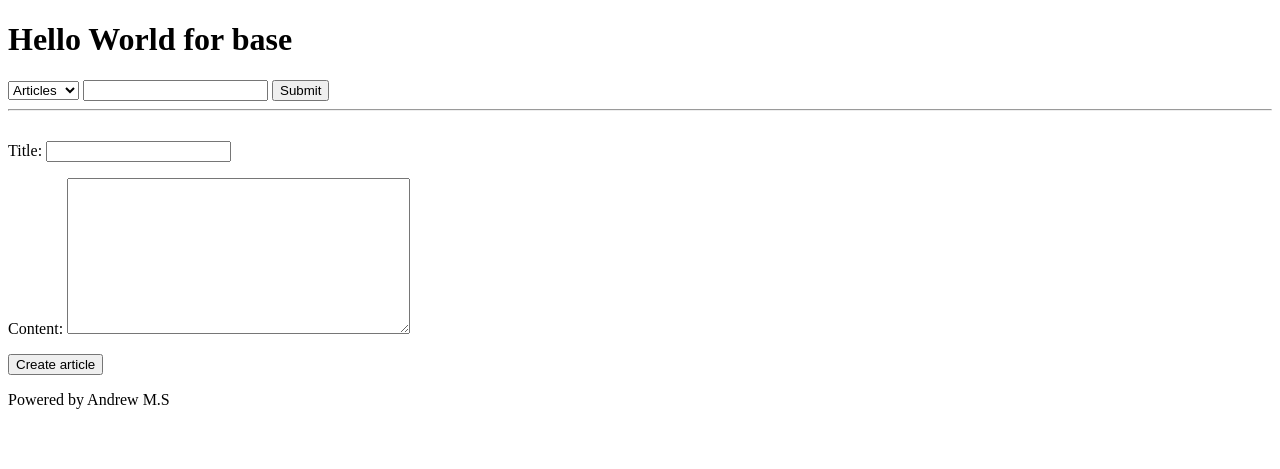
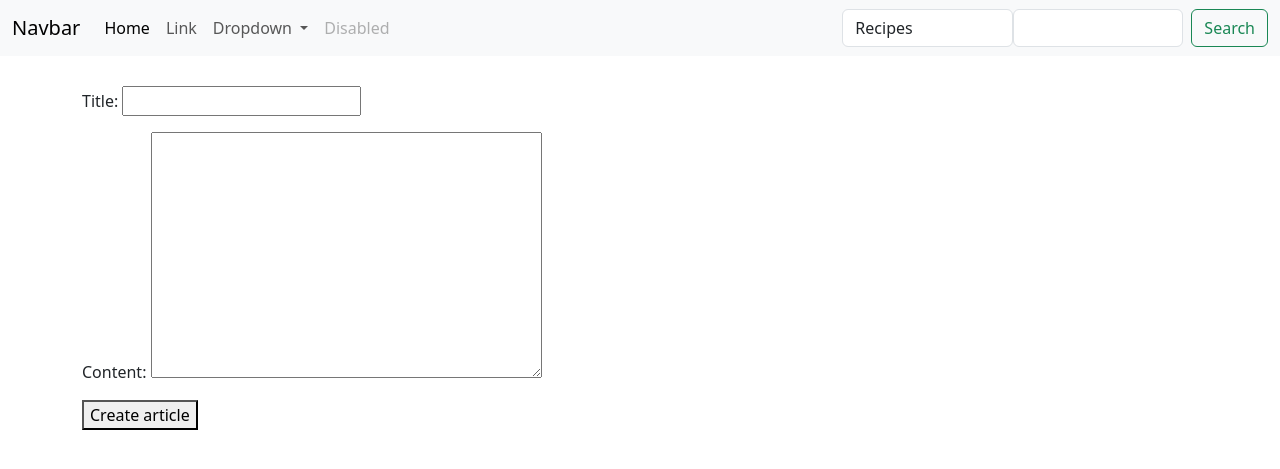
Before and after one commit to AndreMuderhwa/Learn_django_3.2, a Django app: page /articles/create/ in a window 1280 px wide. Shown: the top 469 px of the page. Run offline with Django 3.2, Linux system fonts and the light colour scheme; a user stored in the database is signed in; some libraries are stand-ins or nearby versions.

Commit message:
adding bootstrap and fix some bugs

```diff
--- a/recipes/models.py
+++ b/recipes/models.py
@@ -71,7 +71,7 @@ class Recipe(models.Model):
         return self.recipeingredient_set.all()
 
     def get_image_upload_url(self):
-        return reverse("recipes:delete",kwargs={"id":self.id})
+        return reverse("recipes:recipe-ingredient-image-upload",kwargs={"parent_id":self.id})
 
 
     @property
--- a/templates/base.html
+++ b/templates/base.html
@@ -2,25 +2,35 @@
 <!DOCTYPE html>
 <html lang="en">
 <head>
-    <meta charset="UTF-8">
-    <meta name="viewport" content="width=device-width, initial-scale=1.0">
+    <meta charset="utf-8">
+    <meta name="viewport" content="width=device-width, initial-scale=1">
+    <link href="https://cdn.jsdelivr.net/npm/bootstrap@5.3.2/dist/css/bootstrap.min.css" rel="stylesheet" integrity="sha384-T3c6CoIi6uLrA9TneNEoa7RxnatzjcDSCmG1MXxSR1GAsXEV/Dwwykc2MPK8M2HN" crossorigin="anonymous">
     <script src="https://unpkg.com/htmx.org@1.9.8"></script>
     <link rel="stylesheet" href='{% static "recipes/recipes-htmx.css" %}' />
     <title>Base</title>
 </head>
 <body>
 
-    <h1>Hello World for base</h1>
-    {% include 'search/search-form.html' %}
-    <hr>
-    {% block content %}
 
-    {% endblock content %}
+    {% include 'base/navbar.html'%}
 
-   <footer>
-        <p>Powered by Andrew M.S</p>
-   </footer>
+    <div class='container'>
+        <div class='row'>
+            <div class='col-12 col-md-6'>
 
+
+                {% block content %}
+
+                {% endblock content %}
+
+            </div>
+        </div>
+    </div>
+
+
+
+
+   <script src="https://cdn.jsdelivr.net/npm/bootstrap@5.3.2/dist/js/bootstrap.bundle.min.js" integrity="sha384-C6RzsynM9kWDrMNeT87bh95OGNyZPhcTNXj1NW7RuBCsyN/o0jlpcV8Qyq46cDfL" crossorigin="anonymous"></script>
    <script>
         document.body.addEventListener("htmx:configRequest", (event)=>{
             event.detail.headers['X-CSRFToken']='{{ csrf_token }}'
--- /dev/null
+++ b/templates/base/navbar.html
@@ -0,0 +1,37 @@
+<nav class="navbar navbar-expand-lg bg-body-tertiary">
+    <div class="container-fluid">
+      <a class="navbar-brand" href="#">Navbar</a>
+      <button class="navbar-toggler" type="button" data-bs-toggle="collapse" data-bs-target="#navbarSupportedContent" aria-controls="navbarSupportedContent" aria-expanded="false" aria-label="Toggle navigation">
+        <span class="navbar-toggler-icon"></span>
+      </button>
+      <div class="collapse navbar-collapse" id="navbarSupportedContent">
+        <ul class="navbar-nav me-auto mb-2 mb-lg-0">
+          <li class="nav-item">
+            <a class="nav-link active" aria-current="page" href="#">Home</a>
+          </li>
+          <li class="nav-item">
+            <a class="nav-link" href="#">Link</a>
+          </li>
+          <li class="nav-item dropdown">
+            <a class="nav-link dropdown-toggle" href="#" role="button" data-bs-toggle="dropdown" aria-expanded="false">
+              Dropdown
+            </a>
+            <ul class="dropdown-menu">
+              <li><a class="dropdown-item" href="#">Action</a></li>
+              <li><a class="dropdown-item" href="#">Another action</a></li>
+              <li><hr class="dropdown-divider"></li>
+              <li><a class="dropdown-item" href="#">Something else here</a></li>
+            </ul>
+          </li>
+          <li class="nav-item">
+            <a class="nav-link disabled" aria-disabled="true">Disabled</a>
+          </li>
+        </ul>
+        {% if request.user.is_authenticated %}
+        {% include 'search/search-form.html'%}
+        {% endif %}
+
+
+      </div>
+    </div>
+  </nav>
--- a/templates/recipes/create-update.html
+++ b/templates/recipes/create-update.html
@@ -29,7 +29,7 @@
 
     {% if new_ingredient_url %}
 
-    <div hx-get="{{ object.get_image_upload_url }}" hx-trigger="revealed"></div>
+        <div hx-get="{{ object.get_image_upload_url }}" hx-trigger="revealed"></div>
 
         <div id='ingredient-create'>
 
--- a/templates/recipes/delete.html
+++ b/templates/recipes/delete.html
@@ -1,4 +1,4 @@
-{% extends "base.html" %}
+ {% extends "base.html" %}
 
 {% block content %}
 
--- a/templates/recipes/partials/ingredient-inline.html
+++ b/templates/recipes/partials/ingredient-inline.html
@@ -1,5 +1,5 @@
 
-<div id="ingredient-{{ object.id }}">
+ <div id="ingredient-{{ object.id }}">
     {{ object.quantity }} {{ object.unit }} - {{ object.name }}
     <button hx-trigger='click' hx-get='{{ object.get_hx_edit_url }}' hx-target="#ingredient-{{ object.id }}">Edit</button>
     <a hx-post='{{ object.get_delete_url }}' hx-trigger='click' hx-confirm='Delete Ingredient ?'  href='{{ object.get_delete_url }}' hx-target='#ingredient-{{ object.id }}' hx-swap='outerHTML'>Remove</a>
--- a/templates/search/search-form.html
+++ b/templates/search/search-form.html
@@ -1,8 +1,8 @@
 <div>
-<form action="/search/" method="GET">
+<form action="/search/" method="GET" class="d-flex">
 
 
-    <select name="type" id='search-type'>
+    <select name="type" class="form-control" id='search-type'>
 
         {% if request.GET.type == 'article' %}
             <option value='article' selected>Articles</option>
@@ -13,16 +13,16 @@
         {% if request.GET.type == 'recipe' %}
             <option value='recipe' selected>Recipes</option>
         {% else %}
-            <option value='recipe'>Recipes</option>
+            <option value='recipe' selected>Recipes</option>
         {% endif %}
 
     </select>
 
-    <input type="text"  id='search-query' name="q" value="{{ request.GET.q }}" hx-get="/search/"
+    <input type="text" class="form-control me-2" id='search-query' name="q" value="{{ request.GET.q }}" hx-get="/search/"
         hx-trigger="keyup changed delay:200ms" hx-include='#search-type' hx-target='#typeahead-results'/>
 
 
-    <input type="submit"/>
+        <button class="btn btn-outline-success" type="submit">Search</button>
 </form>
 
     <div id='typeahead-results'>
```
Also changed, not shown: templates/recipes/partials/image-upload-form.html (+1 -7 lines), db.sqlite3.
